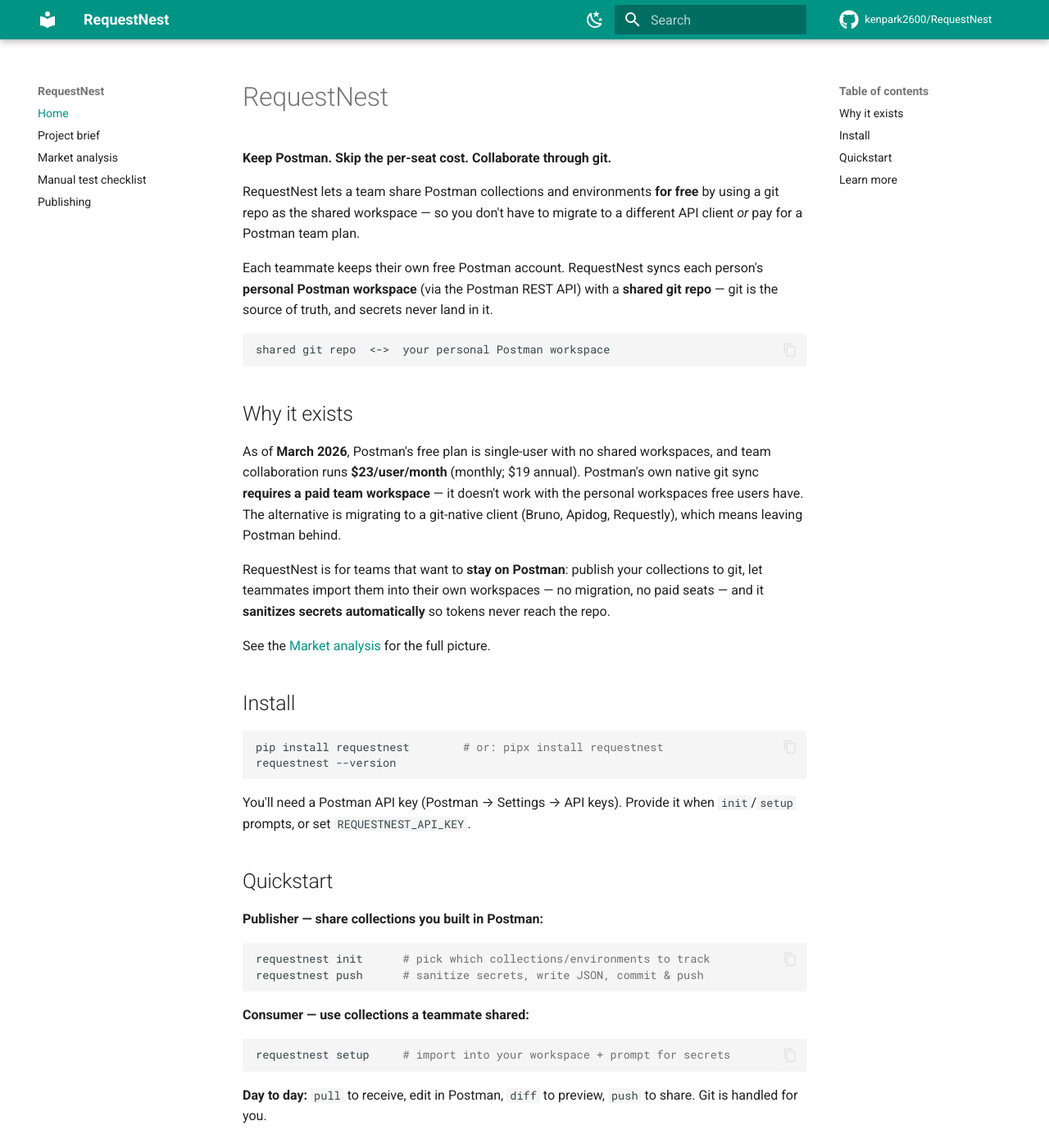
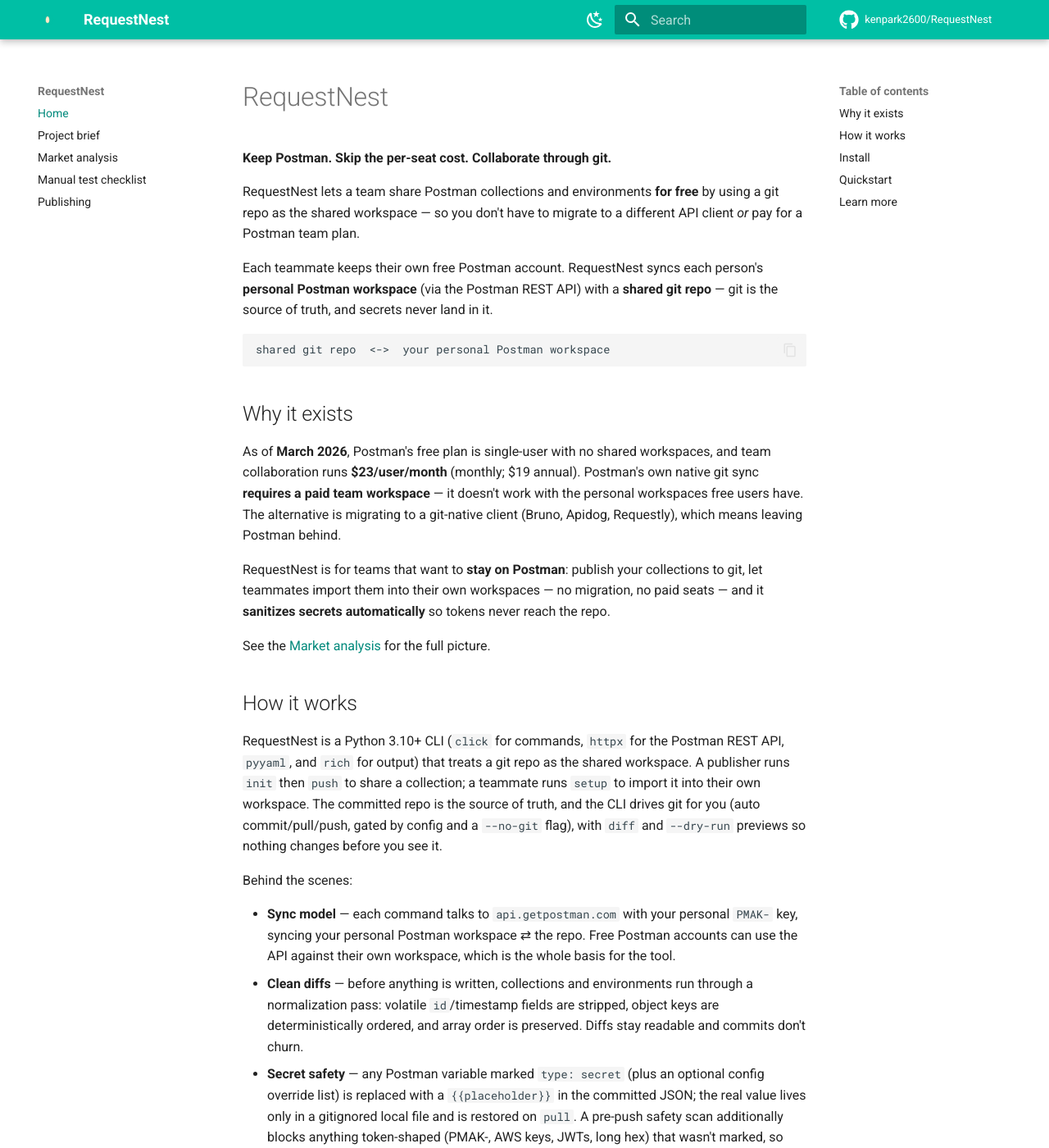
Before and after one commit to kenpark2600/RequestNest, an MkDocs documentation site: the page built from docs/index.md, in a window 1280 px wide and 1400 px high. Shown: the whole window at 82% size. Built offline with MkDocs 1.6.1 and Material for MkDocs 9.7.7, drawn with Linux system fonts in a browser that asks for light colours; comment, search, counter and statistics services are not loaded; some of the changed text lies outside the part shown.

Commit message:
Onboarding polish, cross-shell docs, and branding (#2)
* docs: streamline onboarding (PATH, API key) + add python -m entry point

- add src/requestnest/__main__.py so `python -m requestnest` works without the scripts dir on PATH (common on Windows user-site installs)

- README: rewrite Install with PATH fix, virtualenv, and module-run options; add PowerShell + Bash variants for the API key, env var, and pre-commit hook

- docs/index.md: add python -m requestnest fallback and dual-shell env-var hint

- docs/project-brief.md: replace stale pre-implementation sections (sync.* commands, .postman-sync.yaml, 'before writing any code') with the current shipped state

* docs: add 'How it works' section to home page

Engineer-facing overview of the sync model, normalization, secret handling, per-account UID mapping, and architecture. Links to project-brief for the full design.

* branding: add logo, favicon, README banner, and brand color palette

- new {{ egg }} brace-nest mark (docs/assets/logo.svg, favicon.svg) and README banner (images/banner.svg) in Vivid Teal #00BFA5

- wire theme.logo/favicon; move site colors to docs/stylesheets/extra.css so Material can use exact hexes (Vivid Teal #00BFA5 light, Bright Turquoise #2DD4BF dark UI)

- add non-affiliation/trademark notice to the site footer (copyright) and README

* branding: add 1280x640 social card; drop trailing period from tagline

- images/social-card.svg: dedicated GitHub social-preview card (solid bg, 2:1)

- tagline is now 'Share Postman without the team plan' (no period) in banner + card + README alt

* add converted png social card for GH

* branding: add static OpenGraph/Twitter card meta for link unfurls

- overrides/main.html injects og:image/twitter:card tags (single site-wide card); lightweight alternative to the Material social plugin (no imaging deps)

- image expected at docs/assets/social-card.png -> https://requestnest.dev/assets/social-card.png

* copy of social card for docs

````diff
--- a/docs/index.md
+++ b/docs/index.md
@@ -28,6 +28,39 @@
 
 See the [Market analysis](market-analysis.md) for the full picture.
 
+## How it works
+
+RequestNest is a Python 3.10+ CLI (`click` for commands, `httpx` for the Postman
+REST API, `pyyaml`, and `rich` for output) that treats a git repo as the shared
+workspace. A publisher runs `init` then `push` to share a collection; a teammate
+runs `setup` to import it into their own workspace. The committed repo is the
+source of truth, and the CLI drives git for you (auto commit/pull/push, gated by
+config and a `--no-git` flag), with `diff` and `--dry-run` previews so nothing
+changes before you see it.
+
+Behind the scenes:
+
+- **Sync model** — each command talks to `api.getpostman.com` with your personal
+  `PMAK-` key, syncing your personal Postman workspace ⇄ the repo. Free Postman
+  accounts can use the API against their own workspace, which is the whole basis
+  for the tool.
+- **Clean diffs** — before anything is written, collections and environments run
+  through a normalization pass: volatile `id`/timestamp fields are stripped,
+  object keys are deterministically ordered, and array order is preserved. Diffs
+  stay readable and commits don't churn.
+- **Secret safety** — any Postman variable marked `type: secret` (plus an
+  optional config override list) is replaced with a `{{placeholder}}` in the
+  committed JSON; the real value lives only in a gitignored local file and is
+  restored on `pull`. A pre-push safety scan additionally blocks anything
+  token-shaped (PMAK-, AWS keys, JWTs, long hex) that wasn't marked, so
+  credentials never reach the repo.
+- **Per-account identity** — Postman resource UIDs differ per account, so the
+  committed config is UID-free (logical names only) and each person's
+  name→UID mapping is kept in gitignored local state.
+- **Architecture** — git is driven via subprocess (no libgit dependency), and
+  the orchestration core is UI-agnostic, so a TUI or web UI could be layered on
+  later. See the [project brief](project-brief.md) for the full design.
+
 ## Install
 
 ```sh
@@ -35,8 +68,31 @@
 requestnest --version
 ```
 
+If `requestnest` isn't found afterward, pip's scripts folder isn't on your
+`PATH` (common on Windows) — run it as a module instead, which needs no PATH
+change:
+
+```sh
+python -m requestnest --version
+```
+
+See the [README install notes](https://github.com/kenpark2600/RequestNest#install)
+for PATH and virtualenv tips.
+
 You'll need a Postman API key (Postman → Settings → API keys). Provide it when
-`init`/`setup` prompts, or set `REQUESTNEST_API_KEY`.
+`init`/`setup` prompts, or set the `REQUESTNEST_API_KEY` environment variable:
+
+PowerShell:
+
+```powershell
+$env:REQUESTNEST_API_KEY = "PMAK-..."
+```
+
+Bash / Zsh:
+
+```bash
+export REQUESTNEST_API_KEY="PMAK-..."
+```
 
 ## Quickstart
 
--- /dev/null
+++ b/docs/stylesheets/extra.css
@@ -0,0 +1,27 @@
+/* RequestNest brand palette ("option 2")
+   Logo + light-mode UI : Vivid Teal      #00BFA5
+   Dark-mode UI         : Bright Turquoise #2DD4BF
+   Material's named palettes can't hit these exact hexes, so we set the
+   CSS custom properties per color scheme here instead. */
+
+/* Light mode */
+[data-md-color-scheme="default"] {
+  --md-primary-fg-color:        #00BFA5;
+  --md-primary-fg-color--light: #4fd6c4;
+  --md-primary-fg-color--dark:  #00897b;
+  --md-accent-fg-color:         #00BFA5;
+  /* links: a touch deeper than the brand color for readable contrast on white */
+  --md-typeset-a-color:         #00897b;
+}
+
+/* Dark (slate) mode */
+[data-md-color-scheme="slate"] {
+  --md-primary-fg-color:        #2DD4BF;
+  --md-primary-fg-color--light: #5fe0d1;
+  --md-primary-fg-color--dark:  #14b8a6;
+  --md-accent-fg-color:         #2DD4BF;
+  --md-typeset-a-color:         #2DD4BF;
+  /* dark glyphs on the bright turquoise header bar for legibility */
+  --md-primary-bg-color:        #06302b;
+  --md-primary-bg-color--light: rgba(6, 48, 43, 0.72);
+}
--- a/mkdocs.yml
+++ b/mkdocs.yml
@@ -7,6 +7,9 @@
 
 theme:
   name: material
+  custom_dir: overrides
+  logo: assets/logo.svg
+  favicon: assets/favicon.svg
   icon:
     repo: fontawesome/brands/github
   features:
@@ -19,18 +22,22 @@
   palette:
     - media: "(prefers-color-scheme: light)"
       scheme: default
-      primary: teal
-      accent: teal
       toggle:
         icon: material/weather-night
         name: Switch to dark mode
     - media: "(prefers-color-scheme: dark)"
       scheme: slate
-      primary: teal
-      accent: teal
       toggle:
         icon: material/weather-sunny
         name: Switch to light mode
+
+extra_css:
+  - stylesheets/extra.css
+
+copyright: >
+  RequestNest is an independent open-source project, not affiliated with,
+  endorsed by, or sponsored by Postman, Inc. "Postman" is a trademark of its
+  respective owner, used here only to describe interoperability.
 
 markdown_extensions:
   - admonition
--- /dev/null
+++ b/overrides/main.html
@@ -0,0 +1,29 @@
+{% extends "base.html" %}
+
+{#
+  Static Open Graph / Twitter card metadata for link unfurls (Slack, etc.).
+
+  One card for the whole site. We deliberately skipped the per-page Material
+  `social` plugin (overkill + imaging deps in CI for a small docs site); this is
+  the lightweight 90/10 alternative — plain meta tags, no build dependencies.
+
+  The image must be a raster PNG (unfurlers don't render SVG og:image). It lives
+  at docs/assets/social-card.png and deploys to /assets/social-card.png.
+#}
+{% block extrahead %}
+  {% set og_title = page.title | default(config.site_name, true) %}
+  {% set og_desc = page.meta.description | default(config.site_description, true) %}
+  {% set og_image = "https://requestnest.dev/assets/social-card.png" %}
+  <meta property="og:type" content="website">
+  <meta property="og:site_name" content="{{ config.site_name }}">
+  <meta property="og:title" content="{{ og_title }}">
+  <meta property="og:description" content="{{ og_desc }}">
+  <meta property="og:image" content="{{ og_image }}">
+  <meta property="og:image:width" content="1280">
+  <meta property="og:image:height" content="640">
+  {% if page.canonical_url %}<meta property="og:url" content="{{ page.canonical_url }}">{% endif %}
+  <meta name="twitter:card" content="summary_large_image">
+  <meta name="twitter:title" content="{{ og_title }}">
+  <meta name="twitter:description" content="{{ og_desc }}">
+  <meta name="twitter:image" content="{{ og_image }}">
+{% endblock %}
````
Also changed, not shown: README.md (+111 -13 lines), docs/project-brief.md (+42 -22 lines), docs/assets/favicon.svg (added), docs/assets/logo.svg (added), docs/assets/social-card.png (added), images/banner.svg (added), images/social-card.png (added), images/social-card.svg (added), 1 other file.
